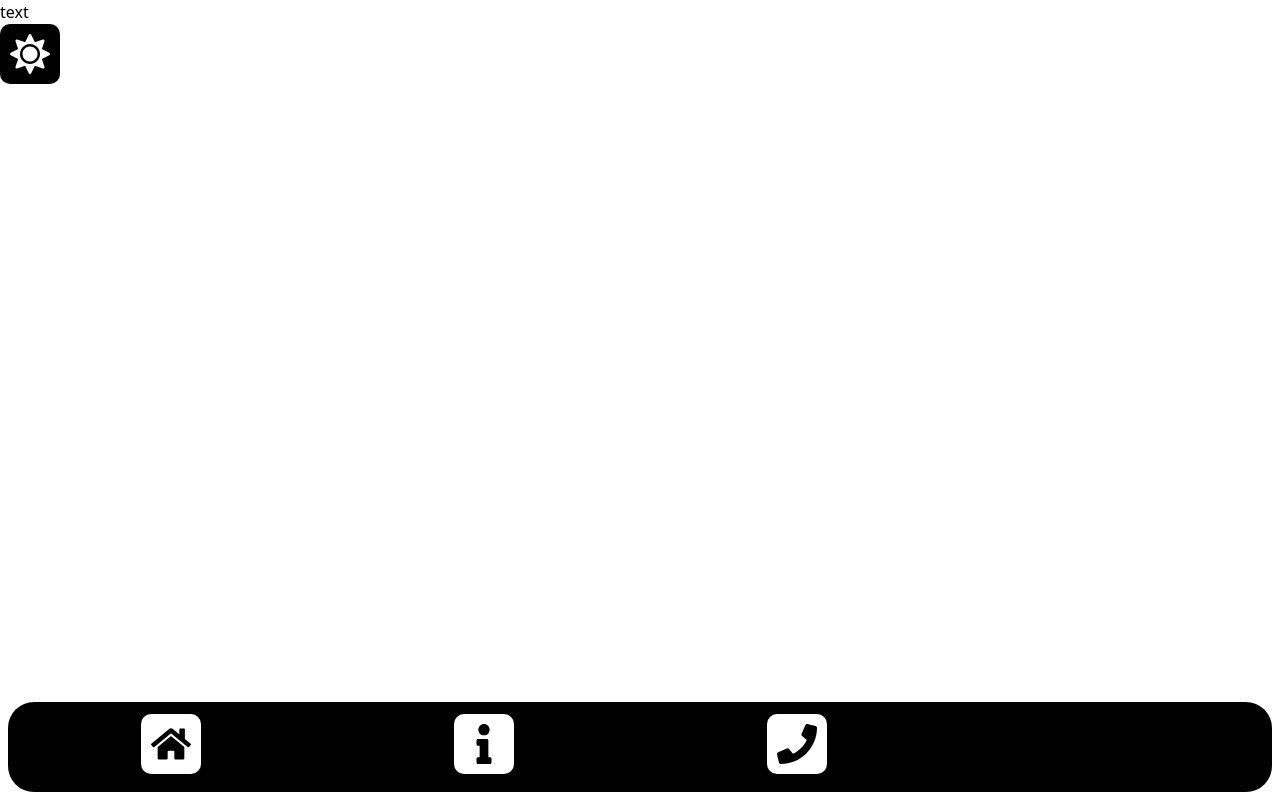
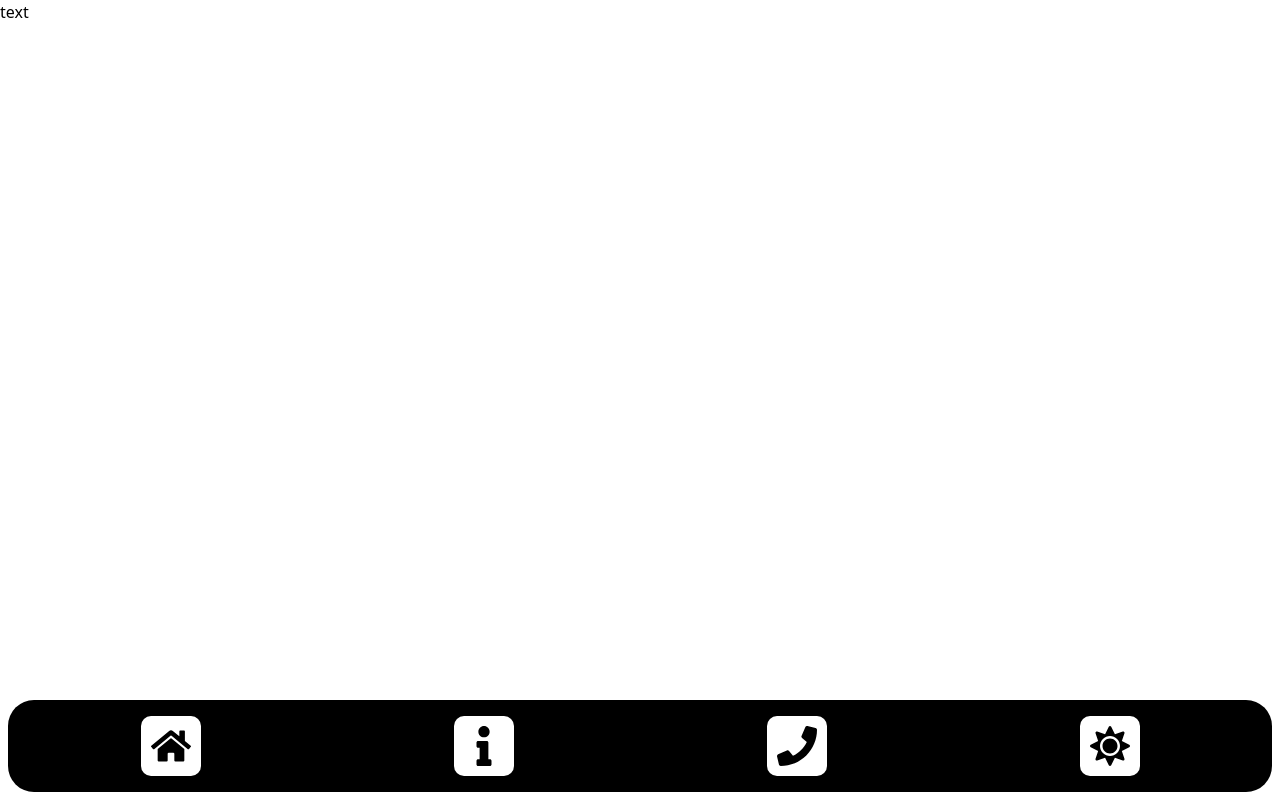
Before and after one commit to egwolk/egwolk-portfolio, a Next.js app: page / in a window 1280 px wide. Built offline with nearby package versions, Linux system fonts and the light colour scheme.

Commit message:
feat: refactor BottomNav to use BottomNavWrapper and AppButton; update ThemeToggle implementation

```diff
--- a/src/app/layout.tsx
+++ b/src/app/layout.tsx
@@ -2,8 +2,7 @@ import type { Metadata } from "next";
 import { Geist, Geist_Mono } from "next/font/google";
 import "./globals.css";
 import { ThemeProvider } from "next-themes";
-import BottomNav from "@/components/ui/bottom-nav";
-import { FaHome, FaInfo, FaPhone } from "react-icons/fa";
+import { BottomNavWrapper } from "@/components/ui/bottom-nav-wrapper"
 
 const geistSans = Geist({
   variable: "--font-geist-sans",
@@ -35,13 +34,7 @@ export default function RootLayout({
           <main>
             {children}
           </main>
-          <BottomNav
-            items={[
-              { label: <FaHome className="h-10 w-10"/>}, //to do
-              { label: <FaInfo className="h-10 w-10"/> }, // to do
-              { label: <FaPhone className="h-10 w-10"/>}, //todo
-            ]}
-          />
+          <BottomNavWrapper/>
         </ThemeProvider>
       </body>
     </html>
--- a/src/app/page.tsx
+++ b/src/app/page.tsx
@@ -3,7 +3,7 @@ import { ThemeToggle } from "./theme-toggle";
 export default function Home() {
   return (
     <div>
-      <ThemeToggle/>
+      {/* <ThemeToggle/> */}
     </div>
   );
 }
--- a/src/app/theme-toggle.tsx
+++ b/src/app/theme-toggle.tsx
@@ -2,12 +2,16 @@
 import { FaSun, FaMoon } from "react-icons/fa";
 import { useTheme } from "next-themes";
 
-export function ThemeToggle() {
+export function ThemeToggleIcon() {
+    return (
+        <>
+            <FaSun className="absolute inset-0 m-auto size-10 rotate-0 scale-100 transition-transform dark:-rotate-90 dark:scale-0" />
+            <FaMoon className="absolute inset-0 m-auto size-10 rotate-90 scale-0 transition-transform dark:rotate-0 dark:scale-100" />
+        </>
+    );
+}
+
+export function useThemeToggle() {
     const {theme, setTheme} = useTheme();
-    return(
-        <button className="relative bg-black dark:bg-white text-white dark:text-black rounded-lg min-h-15 min-w-15 max-h-20 max-w-20 justify-items-center place-content-center" onClick={() => setTheme(theme === "light" ? "dark" : "light")}>
-            <FaSun className="absolute inset-0 m-auto size-10 rotate-0 scale-100 transition-transform dark:-rotate-90 dark:scale-0"></FaSun>
-            <FaMoon className="absolute inset-0 m-auto size-10 rotate-90 scale-0 transition-transform dark:rotate-0 dark:scale-100"></FaMoon>
-        </button>
-    )
+    return () => setTheme(theme === "light" ? "dark" : "light");
 }
--- /dev/null
+++ b/src/components/ui/app-button.tsx
@@ -0,0 +1,24 @@
+import React from 'react'
+
+interface AppButtonProps {
+  icon: React.ReactNode
+  onClick?: () => void
+  className?: string
+  variant?: 'default' | 'inverse'
+}
+
+const AppButton = ({ icon, onClick, className = '', variant = 'default' }: AppButtonProps) => {
+  const colorClasses = variant === 'inverse'
+    ? 'bg-white dark:bg-black text-black dark:text-white'
+    : 'bg-black dark:bg-white text-white dark:text-black';
+
+  return (
+    <button onClick={onClick} >
+      <div className={`relative ${colorClasses} rounded-lg min-h-15 min-w-15 m-2 max-h-20 max-w-20 justify-items-center place-content-center ${className}`}>
+        {icon}
+      </div>
+    </button>
+  )
+}
+
+export default AppButton
--- /dev/null
+++ b/src/components/ui/bottom-nav-wrapper.tsx
@@ -0,0 +1,20 @@
+"use client";
+
+import BottomNav from "@/components/ui/bottom-nav";
+import { FaHome, FaInfo, FaPhone } from "react-icons/fa";
+import { ThemeToggleIcon, useThemeToggle } from "@/app/theme-toggle";
+
+export function BottomNavWrapper() {
+  const toggleTheme = useThemeToggle();
+
+  return (
+    <BottomNav
+      items={[
+        { label: <FaHome className="h-10 w-10"/>, onClick: () => {console.log("click")} },
+        { label: <FaInfo className="h-10 w-10" />, onClick: () => {console.log("click")} },
+        { label: <FaPhone className="h-10 w-10"/>, onClick: () => {console.log("click")} },
+        { label: <ThemeToggleIcon />, onClick: toggleTheme },
+      ]}
+    />
+  );
+}
--- a/src/components/ui/bottom-nav.tsx
+++ b/src/components/ui/bottom-nav.tsx
@@ -1,4 +1,5 @@
 import React from 'react'
+import AppButton from './app-button'
 
 interface BottomNavItem {
   label: React.ReactNode
@@ -12,14 +13,10 @@ interface BottomNavProps {
 const BottomNav = ({ items }: BottomNavProps) => {
   return (
     <nav className='fixed bottom-0 left-0 right-0'>
-        <ul className='bg-black dark:bg-white text:black dark:text-white grid grid-cols-4 gap-1 m-2 text-center rounded-4xl palce-content-center justify-items-center px-2'>
+        <ul className='bg-black dark:bg-white text:black dark:text-white grid grid-cols-4 gap-1 m-2 text-center rounded-4xl palce-content-center justify-items-center px-2 py-2'>
             {items.map((item, index) => (
-                <li key={index}>
-                    <button onClick={item.onClick} className='w-full'>
-                        <div className=" bg-white dark:bg-black rounded-lg min-h-15 min-w-15 m-3 max-h-20 max-w-20 justify-items-center place-content-center">
-                            {item.label}
-                        </div>
-                    </button>
+                <li key={index} className='grid place-content-center justify-items-center'>
+                    <AppButton icon={item.label} onClick={item.onClick} variant="inverse" />
                 </li>
             ))}
         </ul>
```
